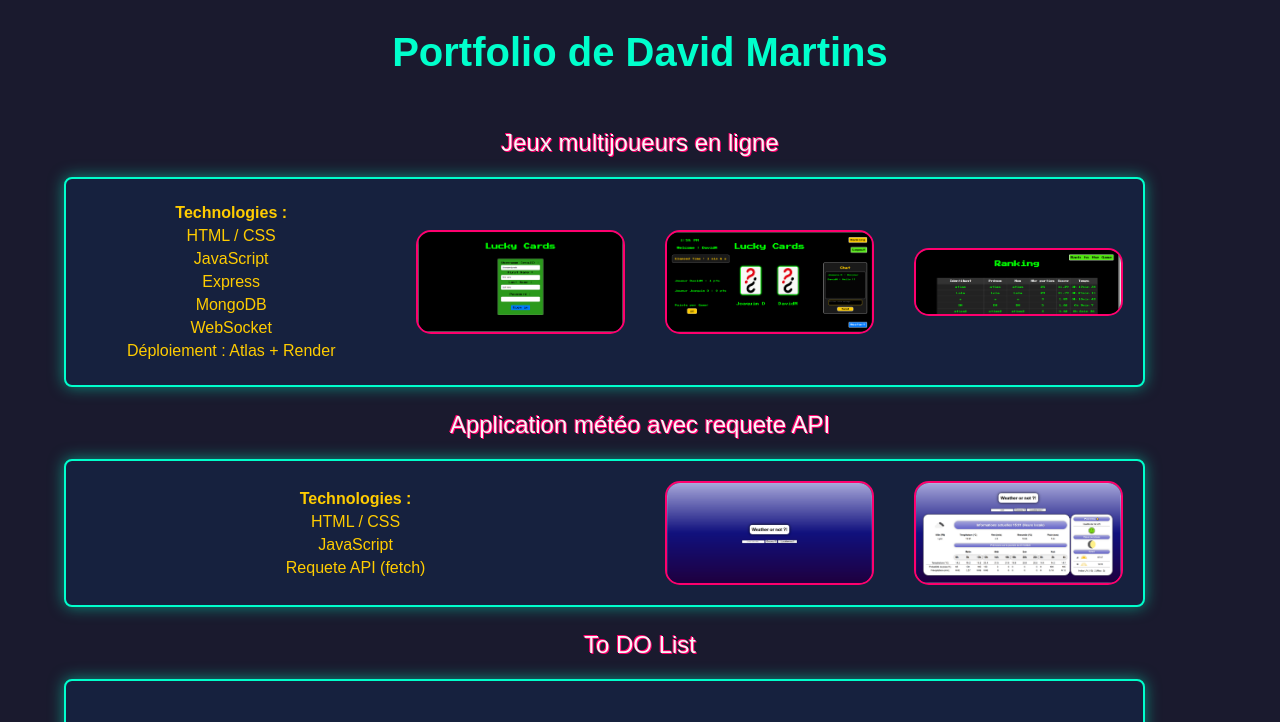
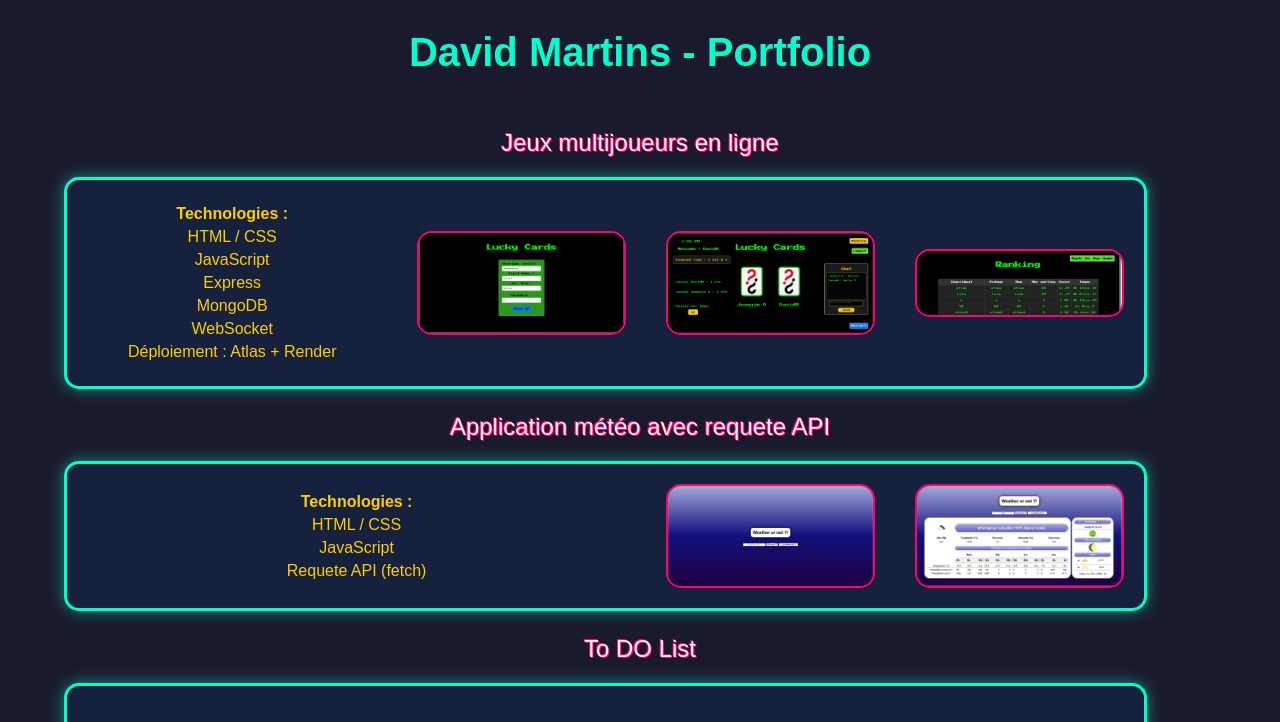
Before and after one commit to Dav-Mar-joa/Dav-Mar-joa.github.io, a plain HTML site: page index.html in a window 1280 px wide. Shown: the top 722 px of the page. Drawn offline with Linux system fonts and the light colour scheme.

Commit message:
tous les projets 2

```diff
--- a/index.html
+++ b/index.html
@@ -7,7 +7,7 @@
     <link rel="stylesheet" href="style.css">
 </head>
 <body>
-    <h1>Portfolio de David Martins</h1>
+    <h1>David Martins - Portfolio </h1>
     <!-- item 1 -->
     <p class="itemTitle">Jeux multijoueurs en ligne</p>
     <div class="items">
--- a/style.css
+++ b/style.css
@@ -30,8 +30,8 @@
 
         .item {
             background-color: #16213e;
-            border: 2px solid #00ffcc;
-            border-radius: 8px;
+            border: 3px solid #00ffcc;
+            border-radius: 15px;
             padding: 20px;
             box-shadow: 0px 0px 15px rgba(0, 255, 204, 0.5);
             transition: transform 0.2s, box-shadow 0.2s;
@@ -86,7 +86,7 @@
             transform: scale(0.8); /* Effet de scale au survol */
         }
         .viewMobileImage:hover {
-            transform: scale(0.81); /* Effet de scale au survol */
+            transform: scale(0.83); /* Effet de scale au survol */
         }
 
         /* Responsivité */
```
